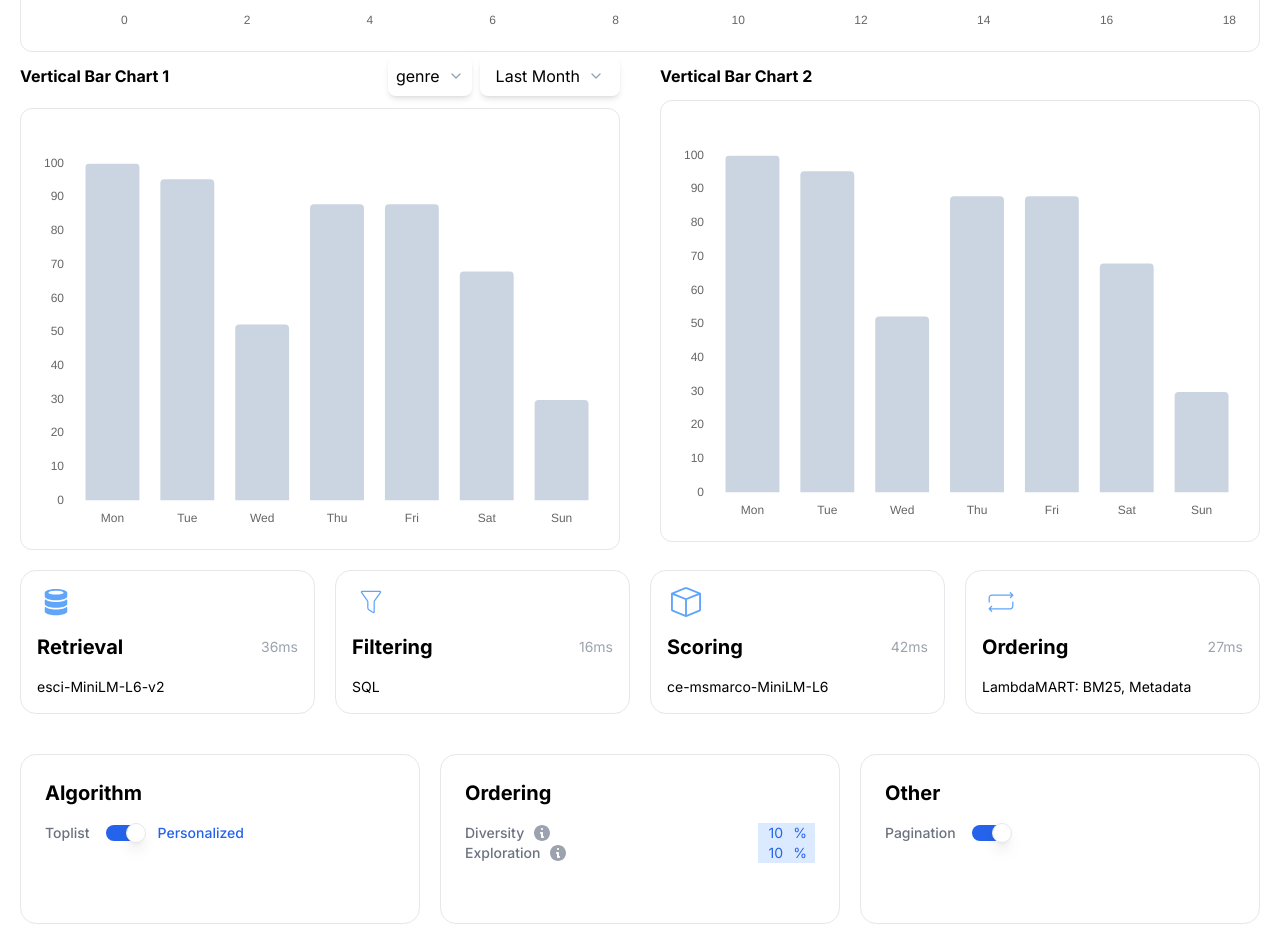
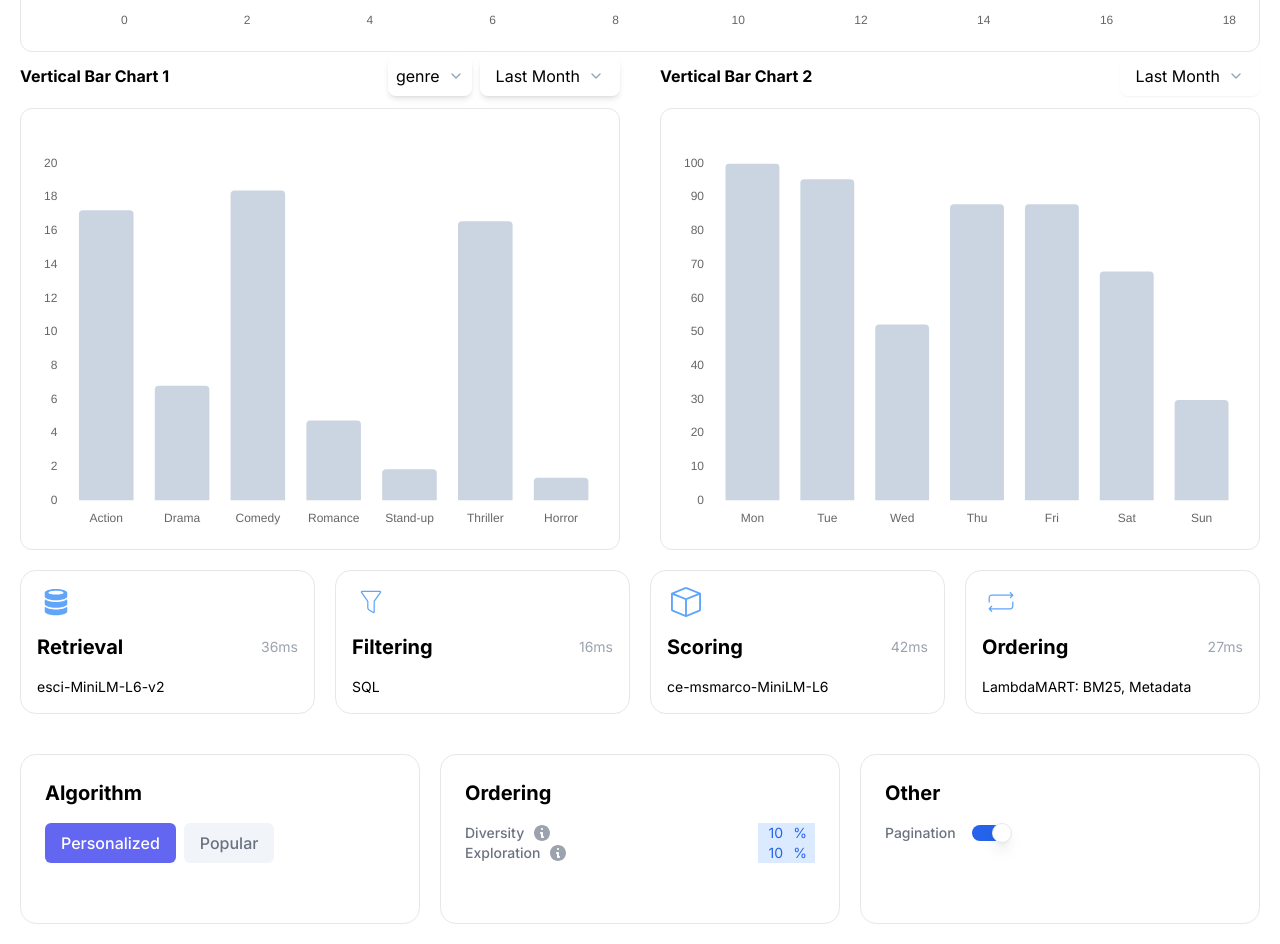
Before and after one commit to RaufunNazin/shaped, a Next.js app: page / in a window 1280 px wide. Shown: the part 1600-2544 px from the top of the page. Built offline with nearby package versions, Linux system fonts and the light colour scheme.

Commit message:
config card, chart update

```diff
--- a/app/page.tsx
+++ b/app/page.tsx
@@ -219,12 +219,13 @@ const Page = () => {
 
   const [user, setUser] = useState("Power user");
   const [userId, setUserId] = useState("4cb908bf-0ba5-4a7c-af4b-7954f49c9e72");
-  const [algorithm, setAlgorithm] = useState(true);
+  const [algorithm, setAlgorithm] = useState("Personalized");
   const [diversity, setDiversity] = useState(10);
   const [exploration, setExploration] = useState(10);
   const [pagination, setPagination] = useState(true);
   const [randomUser, setRandomUser] = useState("");
   const [dataFilter1, setDataFilter1] = useState("Last Month");
+  const [dataFilter2, setDataFilter2] = useState("genre");
 
   return (
     <div>
@@ -458,14 +459,10 @@ const Page = () => {
             <h2 className="text-left my-3 font-bold">Vertical Bar Chart 1</h2>
             <div className="flex items-center gap-x-2">
               <Selector
-                placeholder={"genre"}
-                items={[
-                  "4cb908bf-0ba5-4a7c-af4b-7954f49c9e72",
-                  "4cb908bf-0ba5-4a7c-af4b-7954f4956465h56h",
-                  "hdfsuw87f-0ba5-4a7c-af4b-7954f49c9e72",
-                ]}
+                placeholder={dataFilter2}
+                items={["genre", "activity", "events"]}
                 onValueChange={(value: string) => {
-                  setUserId(value);
+                  setDataFilter2(value);
                 }}
                 className="p-2 shadow-md rounded-lg"
               />
@@ -482,11 +479,7 @@ const Page = () => {
 
           <div className="mx-auto border p-5 rounded-xl">
             <BarChart
-              data={
-                dataFilter1 === "Last Week"
-                  ? verticalBarData1
-                  : verticalBarData2
-              }
+              data={verticalBarData1}
               indexAxis="x"
               height={"400px"}
               width={"100%"}
@@ -502,7 +495,19 @@ const Page = () => {
           </div>
         </div>
         <div className="px-5">
-          <h2 className="text-left my-3 font-bold">Vertical Bar Chart 2</h2>
+          <div className="flex justify-between items-center mb-2">
+            <h2 className="text-left my-3 font-bold">Vertical Bar Chart 2</h2>
+            <div className="flex items-center gap-x-2">
+              <Selector
+                placeholder={dataFilter1}
+                items={["Last Week", "Last Month"]}
+                onValueChange={(value: string) => {
+                  setDataFilter1(value);
+                }}
+                className="py-2 px-4 shadow-sm rounded-lg"
+              />
+            </div>
+          </div>
           <div className="mx-auto border p-5 rounded-xl">
             <BarChart
               data={verticalBarData2}
--- a/components/configuration-card.tsx
+++ b/components/configuration-card.tsx
@@ -10,13 +10,13 @@ import {
 import { Icons } from "./icons";
 
 interface ConfigurationCardProps {
-  algorithm: boolean;
+  algorithm: string;
   diversity: number;
   exploration: number;
   pagination: boolean;
   setDiversity: Dispatch<SetStateAction<number>>;
   setExploration: Dispatch<SetStateAction<number>>;
-  onAlgorithmChange: Dispatch<SetStateAction<boolean>>;
+  onAlgorithmChange: Dispatch<SetStateAction<string>>;
   onDiversityChange: (value: string) => void;
   onExplorationChange: (value: string) => void;
   onPaginationChange: Dispatch<SetStateAction<boolean>>;
@@ -39,25 +39,27 @@ const ConfigurationCard = ({
     <div className="grid grid-cols-1 md:grid-cols-3 p-5 gap-5">
       <div className="border rounded-2xl p-6 flex flex-col gap-y-4 h-[170px]">
         <div className="text-xl font-bold">Algorithm</div>
-        <div className="flex gap-x-4 items-center">
-          <div
-            className={`text-sm font-medium ${
-              !algorithm ? "text-blue-600" : "text-gray-500"
-            }`}
-          >
-            Toplist
-          </div>
-          <DoubleSwitch
-            checked={algorithm}
-            onCheckedChange={(e) => onAlgorithmChange(e)}
-          />
-          <div
-            className={`text-sm font-medium ${
-              algorithm ? "text-blue-600" : "text-gray-500"
-            }`}
+        <div className="flex gap-x-2 items-center">
+          <button
+            className={`${
+              algorithm === "Personalized"
+                ? "bg-[#6366f1] text-white"
+                : "bg-[#f1f5f9] text-gray-500"
+            } font-medium px-4 py-2 rounded-md`}
+            onClick={() => onAlgorithmChange("Personalized")}
           >
             Personalized
-          </div>
+          </button>
+          <button
+            className={`${
+              algorithm === "Popular"
+                ? "bg-[#6366f1] text-white"
+                : "bg-[#f1f5f9] text-gray-500"
+            } font-medium px-4 py-2 rounded-md`}
+            onClick={() => onAlgorithmChange("Popular")}
+          >
+            Popular
+          </button>
         </div>
       </div>
       <div className="border rounded-2xl p-6 flex flex-col gap-y-4 h-[170px]">
```
